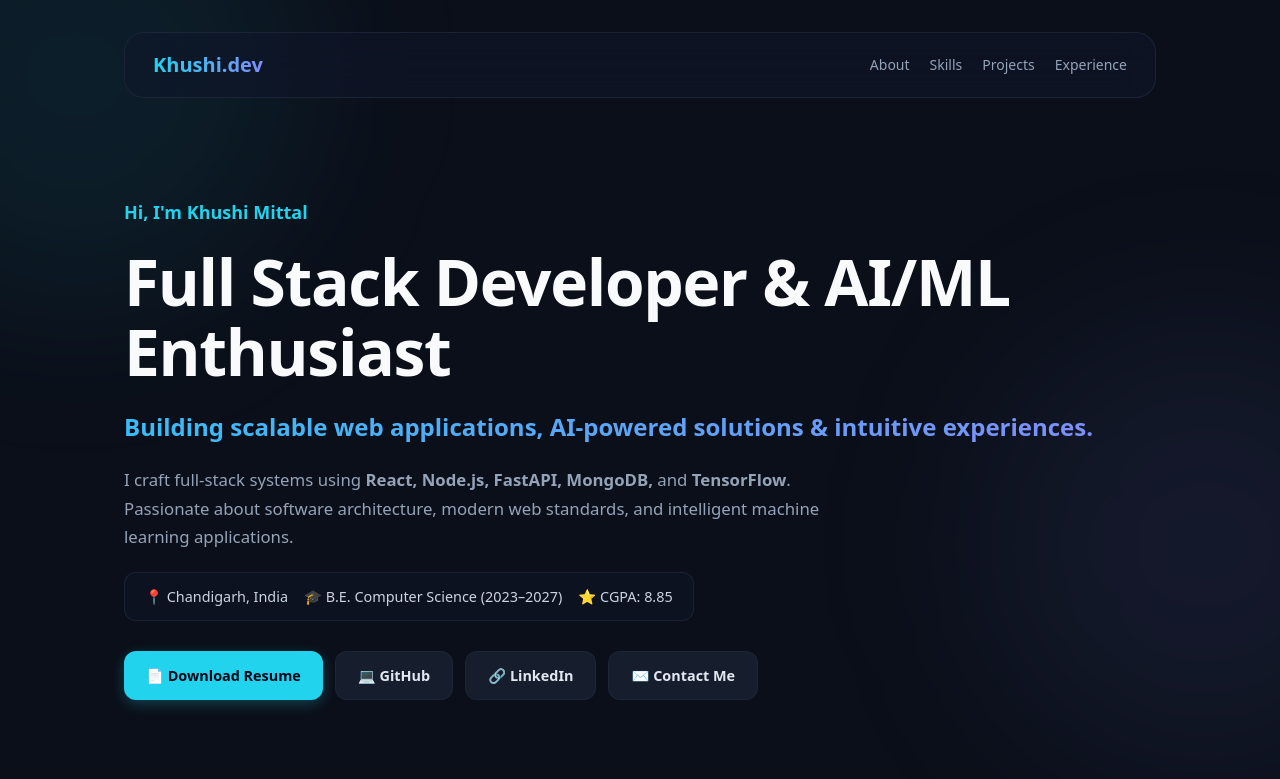
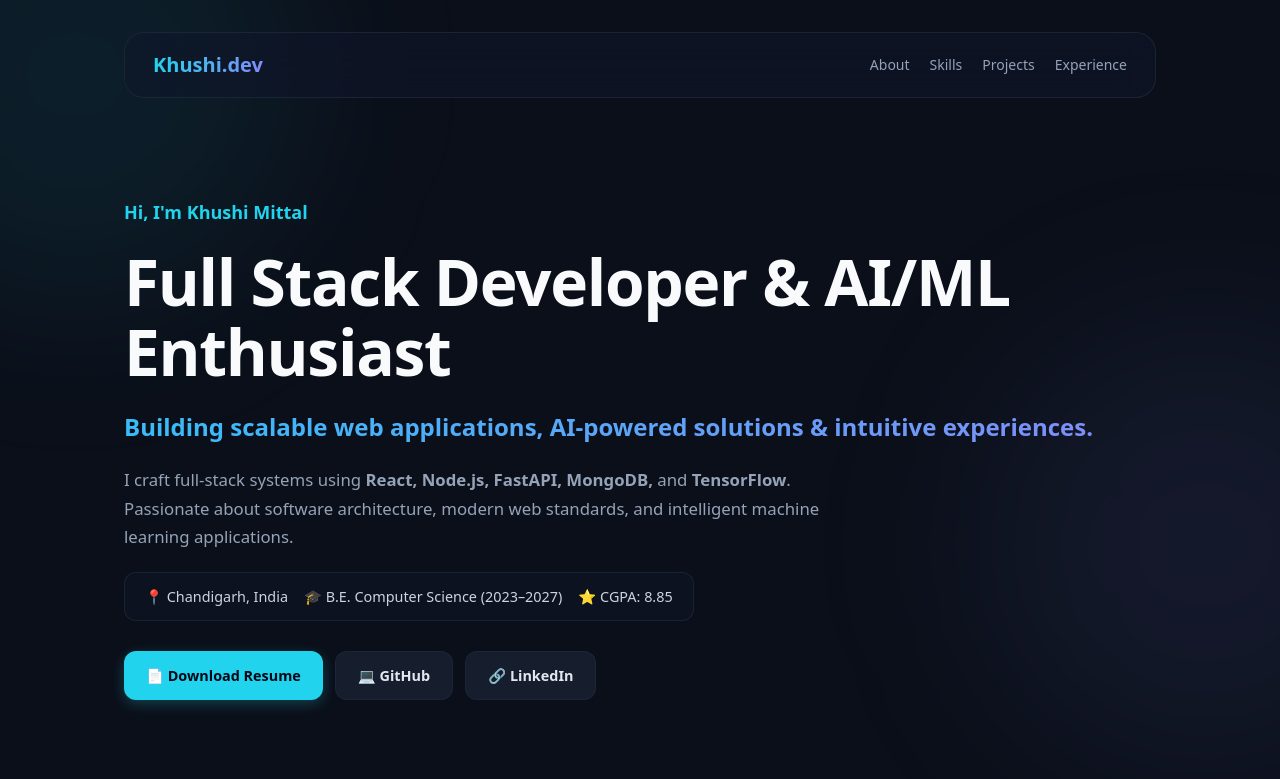
Before and after one commit to khushi519g5/Portfolio, a React (Create React App) app: page / in a window 1280 px wide. Shown: the top 779 px of the page. Built offline with nearby package versions, Linux system fonts and the light colour scheme.

Commit message:
added portfolio

```diff
--- a/src/portfolio.jsx
+++ b/src/portfolio.jsx
@@ -811,7 +811,6 @@ const Portfolio = () => {
 </a>
             <a href="https://github.com/khushi519g5" target="_blank" rel="noreferrer" className="btn btn-outline">💻 GitHub</a>
             <a href="https://linkedin.com/in/khushi-mittal-136785358" target="_blank" rel="noreferrer" className="btn btn-outline">🔗 LinkedIn</a>
-            <a href="#contact" className="btn btn-outline">✉️ Contact Me</a>
           </div>
         </section>
 
```
Also changed, not shown: public/image.png (added).
